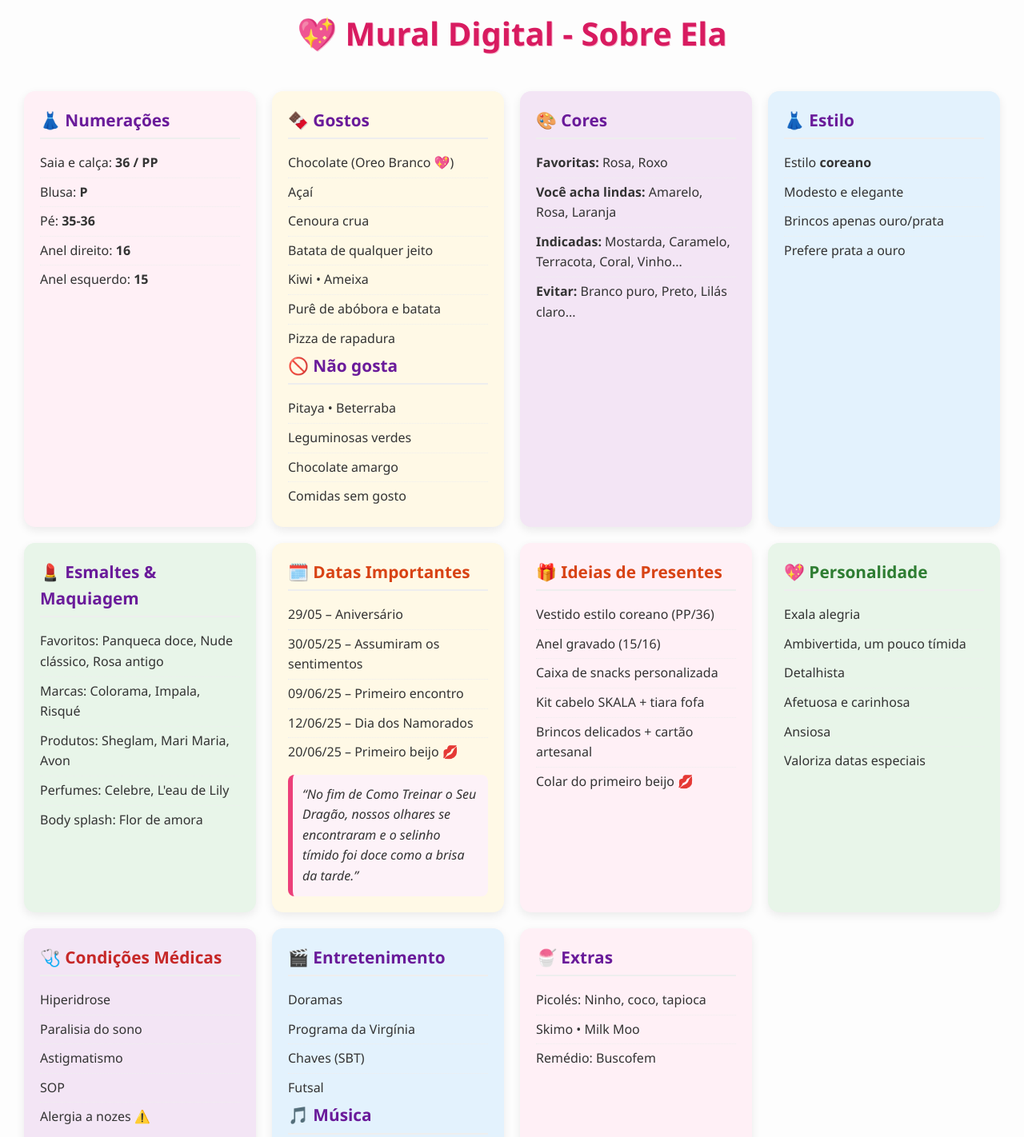
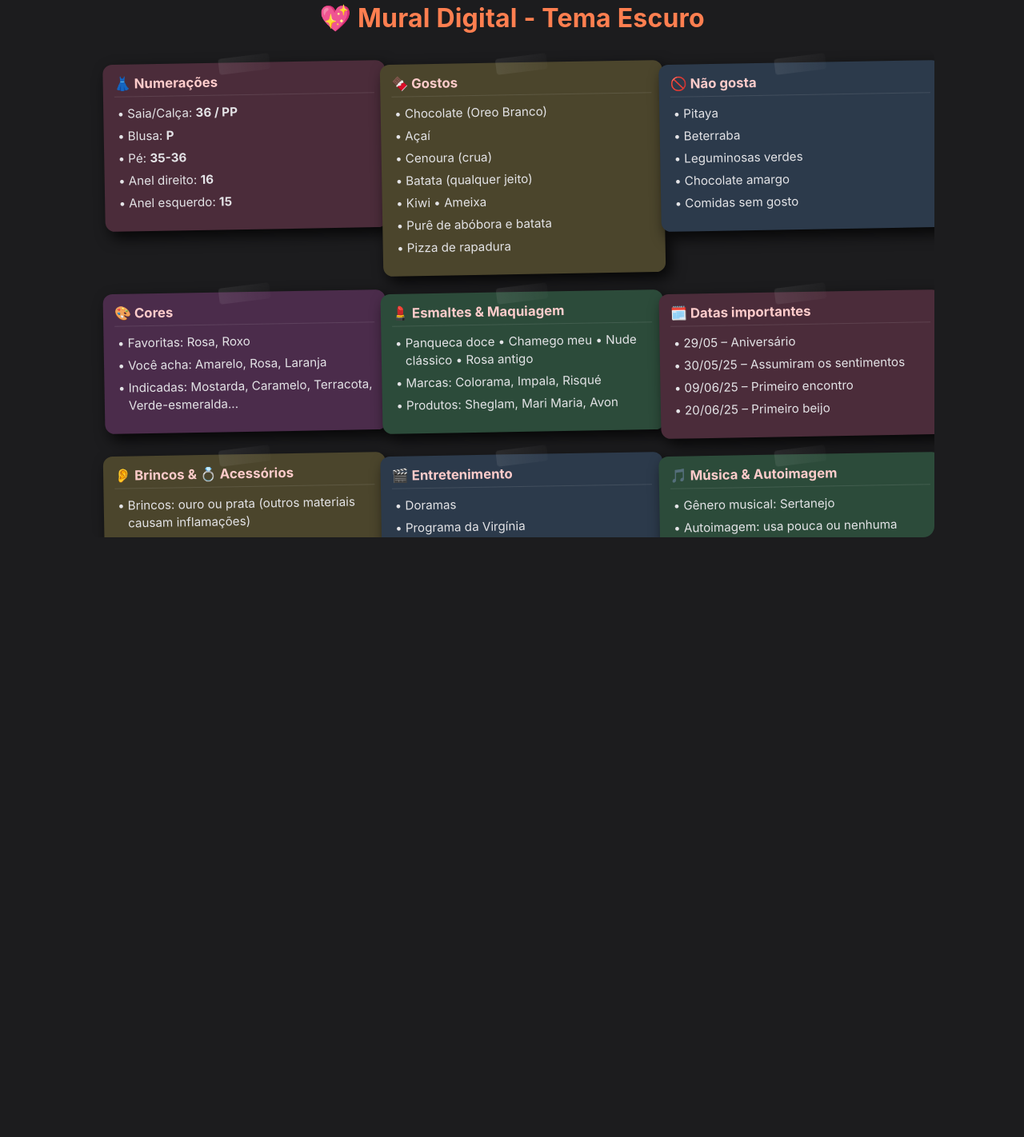
Before and after one commit to Marcotulio687/mural_digital, a plain HTML site: page index.html in a window 1280 px wide. Shown: the part 47-1469 px from the top of the page at 80% size. After the commit the page ends 828 px from the top, so only its background shows below. Drawn offline with Linux system fonts and the light colour scheme.

Commit message:
Update index.html

```diff
--- a/index.html
+++ b/index.html
@@ -2,110 +2,172 @@
 <html lang="pt-BR">
 <head>
 <meta charset="UTF-8">
-<title>Mural Digital - Sobre Ela</title>
-  <script src="script.js"></script>
+<meta name="viewport" content="width=device-width,initial-scale=1">
+<title>Mural Digital - Tema Escuro</title>
 <style>
-  body {
-    font-family: "Segoe UI", Arial, sans-serif;
-    background: #fdfdfd;
-    margin: 0;
-    padding: 30px;
-    line-height: 1.6;
-    color: #333;
+  :root{
+    --notion-bg: #1c1c1e; /* fundo escuro estilo Notion Dark */
+    --card-width: 280px;
+    --card-radius: 12px;
+    --accent: #ff7f50; /* destaque em coral */
+    --text-color: #e4e4e7; /* texto principal */
+    --text-muted: #a1a1aa; /* texto secundário */
   }
 
-  h1 {
+  html, body {
+    height: 100%;
+    margin: 0;
+    font-family: "Inter", "Segoe UI", Arial, sans-serif;
+    background: var(--notion-bg);
+    color: var(--text-color);
+  }
+
+  .page {
+    max-width: 1100px;
+    margin: 28px auto;
+    padding: 22px;
+    box-sizing: border-box;
+  }
+
+  header h1 {
+    margin: 0 0 18px 0;
+    font-size: 2rem;
+    color: var(--accent);
     text-align: center;
-    font-size: 2.5rem;
-    margin-bottom: 40px;
-    color: #d81b60;
-    text-shadow: 1px 1px #f8bbd0;
+    letter-spacing: 0.2px;
+  }
+
+  .board-wrapper {
+    position: relative;
+    max-height: 72vh;
+    overflow: auto;
+    padding: 18px;
+    border-radius: 14px;
+    background: transparent;
   }
 
   .board {
     display: grid;
-    grid-template-columns: repeat(auto-fill, minmax(270px, 1fr));
-    gap: 20px;
+    grid-template-columns: repeat(auto-fill, minmax(var(--card-width), 1fr));
+    gap: 22px;
+    align-items: start;
   }
 
   .card {
-    background: #fff;
-    border-radius: 14px;
-    padding: 20px;
-    box-shadow: 0 4px 12px rgba(0,0,0,0.08);
+    width: 100%;
+    min-height: 120px;
+    background: #2c2c2e;
+    border-radius: var(--card-radius);
+    padding: 14px 14px 18px 14px;
+    box-shadow: 6px 8px 18px rgba(0, 0, 0, 0.8);
+    transform: rotate(-1deg);
+    transition: transform .18s ease, box-shadow .18s ease;
     position: relative;
-    overflow: hidden;
-    transition: transform 0.2s;
+    overflow: visible;
   }
-
   .card:hover {
-    transform: translateY(-5px);
+    transform: rotate(0deg) scale(1.03);
+    box-shadow: 8px 12px 26px rgba(0, 0, 0, 0.9);
   }
 
   .card h2 {
-    font-size: 1.3rem;
-    margin-top: 0;
-    margin-bottom: 12px;
-    color: #6a1b9a;
-    border-bottom: 2px solid #eee;
-    padding-bottom: 5px;
+    margin: 0 0 10px 0;
+    font-size: 1.05rem;
+    color: #ffcccb;
+    border-bottom: 1px solid rgba(255, 255, 255, 0.1);
+    padding-bottom: 6px;
   }
 
   .card ul {
-    list-style: none;
-    padding: 0;
     margin: 0;
+    padding-left: 16px;
+    font-size: 0.95rem;
+    line-height: 1.45;
+    color: var(--text-color);
+  }
+  .card ul li {
+    margin: 6px 0;
+    list-style: "• ";
   }
 
-  .card ul li {
-    padding: 5px 0;
-    border-bottom: 1px dotted #eee;
+  .card::before {
+    content: "";
+    position: absolute;
+    top: -8px;
+    left: 50%;
+    transform: translateX(-50%) rotate(-6deg);
+    width: 64px;
+    height: 20px;
+    background: linear-gradient(90deg, rgba(255, 255, 255, 0.08), rgba(255, 255, 255, 0.02));
+    border-radius: 4px;
+    filter: blur(.2px);
   }
 
-  .card ul li:last-child {
-    border-bottom: none;
+  .pink { background: #4b2c3a; }
+  .yellow { background: #4b452c; }
+  .blue { background: #2c3a4b; }
+  .green { background: #2c4b3a; }
+  .purple { background: #4b2c4b; }
+
+  .highlight {
+    margin-top: 10px;
+    padding: 10px;
+    background: rgba(255, 127, 80, 0.1);
+    border-left: 4px solid rgba(255, 127, 80, 0.25);
+    border-radius: 6px;
+    font-style: italic;
+    color: #ffdfd1;
   }
 
-  .highlight {
-    background: #fdf2f8;
-    border-left: 6px solid #ec407a;
-    padding: 12px;
-    border-radius: 8px;
-    font-style: italic;
-    margin-top: 10px;
+  .bottom-fade {
+    pointer-events: none;
+    position: sticky;
+    bottom: 0;
+    left: 0;
+    right: 0;
+    height: 48px;
+    margin-top: 8px;
+    z-index: 40;
+    background: linear-gradient(180deg, rgba(28,28,30,0) 0%, var(--notion-bg) 85%);
+    display: block;
+    transition: opacity .25s ease;
+    opacity: 0.9;
   }
 
-  /* Paleta de cores dos cards (efeito mural) */
-  .pink { background: #fff0f6; }
-  .yellow { background: #fff9e6; }
-  .purple { background: #f3e5f5; }
-  .blue { background: #e3f2fd; }
-  .green { background: #e8f5e9; }
-
-  /* Títulos especiais */
-  .dates h2, .gifts h2 {
-    color: #d84315;
+  .bottom-fade::after {
+    content: "";
+    position: absolute;
+    left: 50%;
+    transform: translateX(-50%);
+    bottom: 8px;
+    width: 64px;
+    height: 3px;
+    background: linear-gradient(90deg, rgba(255,255,255,0.12), rgba(255,255,255,0.06));
+    border-radius: 2px;
   }
 
-  .personality h2 {
-    color: #2e7d32;
+  .board-wrapper.no-more .bottom-fade {
+    opacity: 0;
+    visibility: hidden;
+    pointer-events: none;
   }
 
-  .medical h2 {
-    color: #c62828;
+  @media (max-width: 720px) {
+    .page { padding: 14px; }
+    .card { transform: rotate(0deg); }
   }
 </style>
 </head>
 <body>
+  <div class="page">
+    <header><h1>💖 Mural Digital - Tema Escuro</h1></header>
 
-<h1>💖 Mural Digital - Sobre Ela</h1>
-
-<div class="board">
-
+    <div class="board-wrapper" id="boardWrapper">
+      <div class="board" id="board">
         <div class="card pink">
           <h2>👗 Numerações</h2>
           <ul>
-      <li>Saia e calça: <b>36 / PP</b></li>
+            <li>Saia/Calça: <b>36 / PP</b></li>
             <li>Blusa: <b>P</b></li>
             <li>Pé: <b>35-36</b></li>
             <li>Anel direito: <b>16</b></li>
@@ -116,17 +178,21 @@
         <div class="card yellow">
           <h2>🍫 Gostos</h2>
           <ul>
-      <li>Chocolate (Oreo Branco 💖)</li>
+            <li>Chocolate (Oreo Branco)</li>
             <li>Açaí</li>
-      <li>Cenoura crua</li>
-      <li>Batata de qualquer jeito</li>
+            <li>Cenoura (crua)</li>
+            <li>Batata (qualquer jeito)</li>
             <li>Kiwi • Ameixa</li>
             <li>Purê de abóbora e batata</li>
             <li>Pizza de rapadura</li>
           </ul>
+        </div>
+
+        <div class="card blue">
           <h2>🚫 Não gosta</h2>
           <ul>
-      <li>Pitaya • Beterraba</li>
+            <li>Pitaya</li>
+            <li>Beterraba</li>
             <li>Leguminosas verdes</li>
             <li>Chocolate amargo</li>
             <li>Comidas sem gosto</li>
@@ -136,80 +202,36 @@
         <div class="card purple">
           <h2>🎨 Cores</h2>
           <ul>
-      <li><b>Favoritas:</b> Rosa, Roxo</li>
-      <li><b>Você acha lindas:</b> Amarelo, Rosa, Laranja</li>
-      <li><b>Indicadas:</b> Mostarda, Caramelo, Terracota, Coral, Vinho...</li>
-      <li><b>Evitar:</b> Branco puro, Preto, Lilás claro...</li>
-    </ul>
-  </div>
-
-  <div class="card blue">
-    <h2>👗 Estilo</h2>
-    <ul>
-      <li>Estilo <b>coreano</b></li>
-      <li>Modesto e elegante</li>
-      <li>Brincos apenas ouro/prata</li>
-      <li>Prefere prata a ouro</li>
+            <li>Favoritas: Rosa, Roxo</li>
+            <li>Você acha: Amarelo, Rosa, Laranja</li>
+            <li>Indicadas: Mostarda, Caramelo, Terracota, Verde-esmeralda...</li>
           </ul>
         </div>
 
         <div class="card green">
           <h2>💄 Esmaltes & Maquiagem</h2>
           <ul>
-      <li>Favoritos: Panqueca doce, Nude clássico, Rosa antigo</li>
+            <li>Panqueca doce • Chamego meu • Nude clássico • Rosa antigo</li>
             <li>Marcas: Colorama, Impala, Risqué</li>
             <li>Produtos: Sheglam, Mari Maria, Avon</li>
-      <li>Perfumes: Celebre, L'eau de Lily</li>
-      <li>Body splash: Flor de amora</li>
           </ul>
         </div>
 
-  <div class="card dates yellow">
-    <h2>🗓️ Datas Importantes</h2>
+        <div class="card pink">
+          <h2>🗓️ Datas importantes</h2>
           <ul>
             <li>29/05 – Aniversário</li>
             <li>30/05/25 – Assumiram os sentimentos</li>
             <li>09/06/25 – Primeiro encontro</li>
-      <li>12/06/25 – Dia dos Namorados</li>
-      <li>20/06/25 – Primeiro beijo 💋</li>
-    </ul>
-    <div class="highlight">
-      “No fim de <i>Como Treinar o Seu Dragão</i>, nossos olhares se encontraram e o selinho tímido foi doce como a brisa da tarde.”
-    </div>
-  </div>
-
-  <div class="card gifts pink">
-    <h2>🎁 Ideias de Presentes</h2>
-    <ul>
-      <li>Vestido estilo coreano (PP/36)</li>
-      <li>Anel gravado (15/16)</li>
-      <li>Caixa de snacks personalizada</li>
-      <li>Kit cabelo SKALA + tiara fofa</li>
-      <li>Brincos delicados + cartão artesanal</li>
-      <li>Colar do primeiro beijo 💋</li>
+            <li>20/06/25 – Primeiro beijo</li>
           </ul>
         </div>
 
-  <div class="card personality green">
-    <h2>💖 Personalidade</h2>
+        <div class="card yellow">
+  <h2>👂 Brincos & 💍 Acessórios</h2>
   <ul>
-      <li>Exala alegria</li>
-      <li>Ambivertida, um pouco tímida</li>
-      <li>Detalhista</li>
-      <li>Afetuosa e carinhosa</li>
-      <li>Ansiosa</li>
-      <li>Valoriza datas especiais</li>
-    </ul>
-  </div>
-
-  <div class="card medical purple">
-    <h2>🩺 Condições Médicas</h2>
-    <ul>
-      <li>Hiperidrose</li>
-      <li>Paralisia do sono</li>
-      <li>Astigmatismo</li>
-      <li>SOP</li>
-      <li>Alergia a nozes ⚠️</li>
+    <li>Brincos: ouro ou prata (outros materiais causam inflamações)</li>
+    <li>Acessórios: prefere prata a ouro</li>
   </ul>
 </div>
 
@@ -219,21 +241,96 @@
     <li>Doramas</li>
     <li>Programa da Virgínia</li>
     <li>Chaves (SBT)</li>
-      <li>Futsal</li>
+    <li>Gosta de futsal (mesmo com pouca habilidade)</li>
   </ul>
-    <h2>🎵 Música</h2>
-    <p>Sertanejo</p>
+</div>
+
+<div class="card green">
+  <h2>🎵 Música & Autoimagem</h2>
+  <ul>
+    <li>Gênero musical: Sertanejo</li>
+    <li>Autoimagem: usa pouca ou nenhuma maquiagem</li>
+    <li>Cabelo: cacheado tipo 3C</li>
+    <li>Produtos de cabelo: cremes SKALA</li>
+  </ul>
+</div>
+
+<div class="card purple">
+  <h2>🩺 Condições médicas</h2>
+  <ul>
+    <li>Hiperidrose</li>
+    <li>Paralisia do sono</li>
+    <li>Astigmatismo</li>
+    <li>Síndrome do Ovário Policístico</li>
+    <li>Provável alergia a nozes (não comprar Ferrero Rocher)</li>
+  </ul>
 </div>
 
 <div class="card pink">
-    <h2>🍧 Extras</h2>
+  <h2>💖 Personalidade</h2>
   <ul>
-      <li>Picolés: Ninho, coco, tapioca</li>
-      <li>Skimo • Milk Moo</li>
-      <li>Remédio: Buscofem</li>
+    <li>Exala alegria</li>
+    <li>Ambivertida e um pouco tímida</li>
+    <li>Extremamente apegada aos detalhes</li>
+    <li>Afetuosa e carinhosa (até encher a paciência)</li>
+    <li>Ansiosa – evite sumir sem avisar</li>
+    <li>Valoriza datas especiais</li>
   </ul>
 </div>
 
+
+<div class="card blue">
+  <h2>🍦 Sobremesas favoritas</h2>
+  <ul>
+    <li>Picolés e sorvetes variados</li>
+    <li>Ninho, coco, leite condensado e tapioca</li>
+    <li>Skimo • Milk Moo</li>
+    <li>Buscofem</li>
+  </ul>
 </div>
+
+<div class="card yellow">
+  <h2>🎁 Ideias de presentes</h2>
+  <ul>
+    <li>Vestido estilo coreano: PP / 36, cores: rosa queimado, mostarda, roxo berinjela, modesto e elegante (Shein, YesStyle, Shopee)</li>
+    <li>Anel com gravação: tamanho 15 (esq) ou 16 (dir), prata 925 ou ouro, gravação: “30/05/25” ou inicial</li>
+    <li>Caixa de snacks personalizada: Oreo branco, açaí com kiwi ou ameixa, chips de cenoura e batata, purê de abóbora (pote lacrado), embalagem rosa + laço roxo + bilhetinho</li>
+    <li>Kit cabelo SKALA + tiara fofa: 1-2 cremes SKALA, tiara de pelúcia rosa ou roxa, extras: espelhinho ou escova compacta</li>
+    <li>Brincos delicados + cartão artesanal: pequeno (coração, estrela, flor), prata, cartão com frase ou mini poema</li>
+    <li>Presente do primeiro beijo: colar com pingente coração/gota, gravação “20.06.25”, caixa veludo + bilhetinho, aroma lavanda opcional</li>
+  </ul>
+</div>
+
+<script>
+(function (){
+  const wrapper = document.getElementById('boardWrapper');
+  const fade = document.getElementById('bottomFade');
+
+  if (!wrapper || !fade) return;
+
+  function hasOverflow(el){
+    return el.scrollHeight > el.clientHeight + 1;
+  }
+
+  function updateFade(){
+    if (!hasOverflow(wrapper)) {
+      wrapper.classList.add('no-more');
+      return;
+    } else {
+      wrapper.classList.remove('no-more');
+    }
+
+    const nearBottom = wrapper.scrollTop + wrapper.clientHeight >= wrapper.scrollHeight - 4;
+    if (nearBottom) wrapper.classList.add('no-more');
+    else wrapper.classList.remove('no-more');
+  }
+
+  window.addEventListener('load', () => { setTimeout(updateFade, 50); });
+  window.addEventListener('resize', updateFade);
+  const observer = new MutationObserver(updateFade);
+  observer.observe(document.getElementById('board'), { childList:true, subtree:true, characterData:true });
+  wrapper.addEventListener('scroll', updateFade);
+})();
+</script>
 </body>
 </html>
```
Lines whose indentation alone changed are shown as unchanged.
